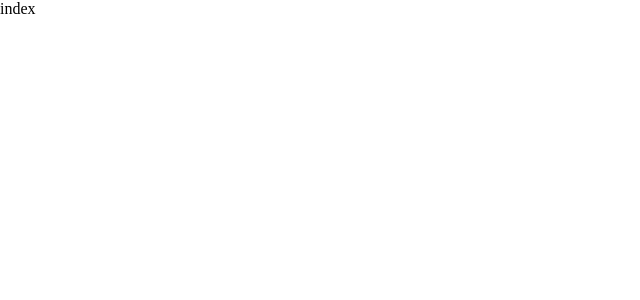
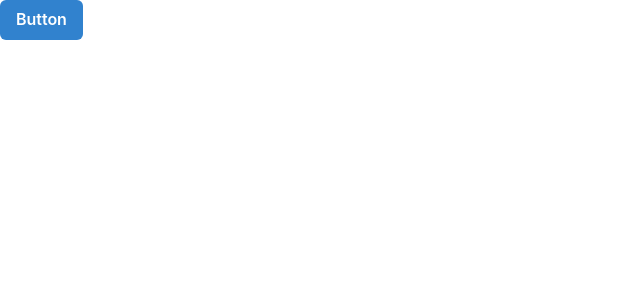
Before and after one commit to Briiad/bia-technical-test, a React (Vite) app: page / in a window 1280 px wide. Shown: the top 300 px of the page, without its empty margins (0-640 px from the left). Built offline with nearby package versions, Linux system fonts and the light colour scheme.

Commit message:
setup chakra ui

```diff
--- a/src/pages/Landing/index.jsx
+++ b/src/pages/Landing/index.jsx
@@ -1,9 +1,11 @@
-import React from 'react'
+import { Button, ButtonGroup } from "@chakra-ui/react";
 
 const index = () => {
   return (
-    <div>index</div>
-  )
-}
+    <>
+      <Button colorScheme="blue">Button</Button>
+    </>
+  );
+};
 
-export default index
+export default index;
```
Also changed, not shown: src/App.jsx (+8 -9 lines).
